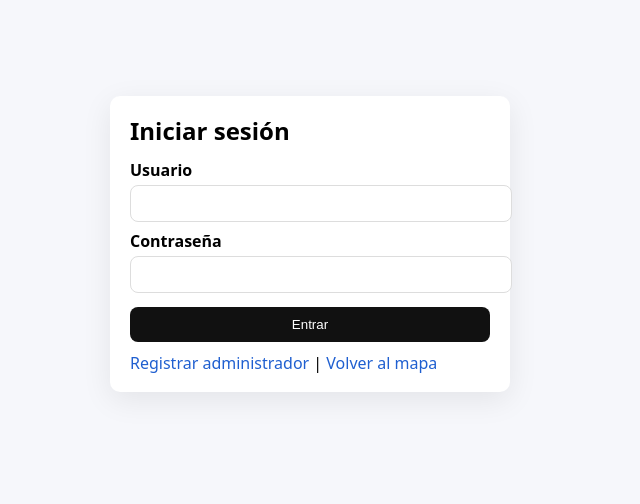
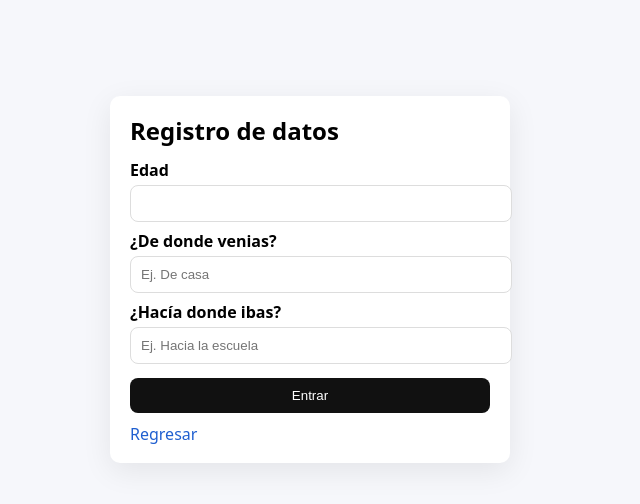
Before and after one commit to AELD73/Mapa_Cartografico, a Flask app: page /login in a window 1280 px wide. Shown: the top 504 px of the page, without its empty margins (330-970 px from the left). Run offline with Flask 3, Linux system fonts and the light colour scheme.

Commit message:
cambios para el funcionamiento directo de la BD

```diff
--- a/app.py
+++ b/app.py
@@ -3,6 +3,7 @@ import sqlite3
 from datetime import datetime
 from functools import wraps
 from io import BytesIO
+import json
 
 import pandas as pd
 from flask import (
@@ -12,19 +13,20 @@ from flask import (
 from werkzeug.security import generate_password_hash, check_password_hash
 
 BASE_DIR = os.path.dirname(__file__)
-DB_PATH = os.path.join(BASE_DIR, "pines.db" )
+DB_PATH = os.path.join(BASE_DIR, "pines.db")
 
 app = Flask(__name__)
 app.secret_key = os.environ.get("FLASK_SECRET_KEY", "cambia_esta_llave_supersecreta")
-1161201
+
 # -----------------------
 # DB helpers
 # -----------------------
 def get_db():
     if "db" not in g:
-        g.db = sqlite3.connect(DB_PATH, check_same_thread=False)
+        g.db = sqlite3.connect(DB_PATH)
         g.db.row_factory = sqlite3.Row
     return g.db
+
 
 @app.teardown_appcontext
 def close_db(exception):
@@ -32,21 +34,71 @@ def close_db(exception):
     if db is not None:
         db.close()
 
+
 def init_db():
     db = get_db()
-    # Pines
-    db.execute("""
-        CREATE TABLE IF NOT EXISTS pins (
+    cursor = db.cursor()
+
+    # Tabla para las visitas (datos del formulario login.html)
+    cursor.execute("""
+        CREATE TABLE IF NOT EXISTS visitas (
             id INTEGER PRIMARY KEY AUTOINCREMENT,
-            titulo TEXT,
-            descripcion TEXT,
-            lon REAL NOT NULL,
-            lat REAL NOT NULL,
+            edad INTEGER,
+            origen TEXT,
+            destino TEXT,
             creado_en TEXT NOT NULL
         )
     """)
-    # Usuarios
-    db.execute("""
+
+    # Pins colocados en el mapa, ligados a una visita
+    cursor.execute("""
+        CREATE TABLE IF NOT EXISTS pines (
+            id INTEGER PRIMARY KEY AUTOINCREMENT,
+            visita_id INTEGER NOT NULL,
+            codigo_pin TEXT NOT NULL,
+            lat REAL NOT NULL,
+            lon REAL NOT NULL,
+            nom TEXT,
+            idu TEXT,
+            creado_en TEXT NOT NULL,
+            FOREIGN KEY(visita_id) REFERENCES visitas(id)
+        )
+    """)
+
+    # Catálogo de tipos de pines (movilidad / violencia)
+    cursor.execute("""
+        CREATE TABLE IF NOT EXISTS catalogo_pines (
+            codigo TEXT PRIMARY KEY,
+            nombre TEXT NOT NULL,
+            categoria TEXT NOT NULL CHECK(categoria IN ('movilidad','violencia'))
+        )
+    """)
+
+    cursor.executemany("""
+        INSERT OR IGNORE INTO catalogo_pines (codigo, nombre, categoria)
+        VALUES (?, ?, ?)
+    """, [
+        ('STP','Sin transporte público','movilidad'),
+        ('EVP','Estacionamiento en vía pública','movilidad'),
+        ('DEB','Deterioro en banqueta','movilidad'),
+        ('COV','Congestión vehicular','movilidad'),
+        ('BAP','Barrera peatonal','movilidad'),
+        ('CRI','Cruce inseguro','movilidad'),
+        ('CAI','Calle insegura','movilidad'),
+        ('CME','Ciclovía en mal estado','movilidad'),
+        ('CSC','Ciclovía sin conexión','movilidad'),
+        ('VIP','Violencia psicológica','violencia'),
+        ('AEP','Acoso sexual en espacios públicos','violencia'),
+        ('VIO','Violación','violencia'),
+        ('VFI','Violencia física','violencia'),
+        ('FEM','Feminicidio','violencia'),
+        ('VIN','Violencia institucional','violencia'),
+        ('VPA','Violencia patrimonial','violencia'),
+        ('VCO','Violencia comunitaria','violencia')
+    ])
+
+    # Usuarios (para panel de administración)
+    cursor.execute("""
         CREATE TABLE IF NOT EXISTS users (
             id INTEGER PRIMARY KEY AUTOINCREMENT,
             username TEXT UNIQUE NOT NULL,
@@ -54,17 +106,28 @@ def init_db():
             role TEXT NOT NULL CHECK(role IN ('admin','user'))
         )
     """)
-    # Settings
-    db.execute("""
+
+    # Configuración del mapa
+    cursor.execute("""
         CREATE TABLE IF NOT EXISTS settings (
-            id INTEGER PRIMARY KEY CHECK (id = 1),
+            id INTEGER PRIMARY KEY CHECK(id = 1),
             center_lon REAL NOT NULL DEFAULT -99.1332,
             center_lat REAL NOT NULL DEFAULT 19.4326,
             zoom REAL NOT NULL DEFAULT 12
         )
     """)
-    db.execute("INSERT OR IGNORE INTO settings (id) VALUES (1)")
+    cursor.execute("INSERT OR IGNORE INTO settings (id) VALUES (1)")
+
+    # Índices para acelerar consultas
+    cursor.execute("CREATE INDEX IF NOT EXISTS idx_pines_visita ON pines(visita_id)")
+    cursor.execute("CREATE INDEX IF NOT EXISTS idx_pines_codigo ON pines(codigo_pin)")
+    cursor.execute("CREATE INDEX IF NOT EXISTS idx_pines_created ON pines(creado_en)")
+    cursor.execute("CREATE INDEX IF NOT EXISTS idx_visitas_created ON visitas(creado_en)")
+
     db.commit()
+
+
+
 
 # -----------------------
 # Decoradores
@@ -78,6 +141,7 @@ def login_required(f):
         return f(*args, **kwargs)
     return wrapper
 
+
 def admin_required(f):
     @wraps(f)
     def wrapper(*args, **kwargs):
@@ -90,13 +154,23 @@ def admin_required(f):
         return f(*args, **kwargs)
     return wrapper
 
+
 # -----------------------
 # Rutas principales
 # -----------------------
 @app.route("/")
 def index():
-    init_db()
-    return render_template("index.html", user=session.get("username"), role=session.get("role"))
+    # Si hay admin logueado
+    if "user_id" in session:
+        return render_template("index.html", user=session.get("username"), role=session.get("role"))
+
+    # Si hay una visita registrada (participante normal)
+    if "visita_id" in session:
+        return render_template("index.html", user=None, role=None)
+
+    # Si no ha llenado formulario, mostrar login.html (encuesta)
+    return render_template("login.html")
+
 
 # -----------------------
 # API Pines
@@ -104,19 +178,25 @@ def index():
 @app.route("/api/pins", methods=["GET"])
 def get_pins():
     db = get_db()
-    q = "SELECT id, titulo, descripcion, lon, lat, creado_en FROM pins"
+    # Usamos la tabla pines (con e) que definimos en init_db
+    q = """
+        SELECT id, visita_id, codigo_pin, nom, idu, lon, lat, creado_en
+        FROM pines
+    """
     params, clauses = [], []
 
     date_str = request.args.get("date")
     start = request.args.get("start")
     end = request.args.get("end")
     month = request.args.get("month")
-    year  = request.args.get("year")
+    year = request.args.get("year")
 
     if date_str:
         clauses.append("strftime('%Y-%m-%d', creado_en) = ?")
-        try: params.append(datetime.fromisoformat(date_str).date().isoformat())
-        except ValueError: return jsonify({"error": "date inválida (YYYY-MM-DD)"}), 400
+        try:
+            params.append(datetime.fromisoformat(date_str).date().isoformat())
+        except ValueError:
+            return jsonify({"error": "date inválida (YYYY-MM-DD)"}), 400
 
     if month:
         try:
@@ -135,38 +215,68 @@ def get_pins():
 
     if start or end:
         if start:
-            try: datetime.fromisoformat(start)
-            except ValueError: return jsonify({"error": "start inválida (YYYY-MM-DD)"}), 400
-            clauses.append("date(creado_en) >= ?"); params.append(start)
+            try:
+                datetime.fromisoformat(start)
+            except ValueError:
+                return jsonify({"error": "start inválida (YYYY-MM-DD)"}), 400
+            clauses.append("date(creado_en) >= ?")
+            params.append(start)
         if end:
-            try: datetime.fromisoformat(end)
-            except ValueError: return jsonify({"error": "end inválida (YYYY-MM-DD)"}), 400
-            clauses.append("date(creado_en) <= ?"); params.append(end)
+            try:
+                datetime.fromisoformat(end)
+            except ValueError:
+                return jsonify({"error": "end inválida (YYYY-MM-DD)"}), 400
+            clauses.append("date(creado_en) <= ?")
+            params.append(end)
 
-    if clauses: q += " WHERE " + " AND ".join(clauses)
+    if clauses:
+        q += " WHERE " + " AND ".join(clauses)
     q += " ORDER BY id DESC"
+
     rows = db.execute(q, params).fetchall()
     return jsonify([dict(r) for r in rows]), 200
+
 
 @app.route("/api/pins", methods=["POST"])
 def add_pin():
     payload = request.get_json(force=True)
+
     lon = payload.get("lon")
     lat = payload.get("lat")
-    titulo = (payload.get("titulo") or "").strip()
-    descripcion = (payload.get("descripcion") or "").strip()
+    codigo_pin = (payload.get("codigo_pin") or "").strip()
+    nom = (payload.get("nom") or "").strip()
+    idu = (payload.get("idu") or "").strip()
 
     if lon is None or lat is None:
         return jsonify({"error": "Faltan coordenadas lon/lat"}), 400
+    if not codigo_pin:
+        return jsonify({"error": "Falta código del pin (codigo_pin)"}), 400
+
+    # Ligamos el pin a la visita almacenada en sesión
+    visita_id = session.get("visita_id")
+    if not visita_id:
+        return jsonify({"error": "No hay visita activa en la sesión."}), 400
 
     db = get_db()
     db.execute(
-        "INSERT INTO pins (titulo, descripcion, lon, lat, creado_en) VALUES (?, ?, ?, ?, ?)",
-        (titulo, descripcion, float(lon), float(lat), datetime.now().isoformat(timespec="seconds"))
+        """
+        INSERT INTO pines (visita_id, codigo_pin, lat, lon, nom, idu, creado_en)
+        VALUES (?, ?, ?, ?, ?, ?, ?)
+        """,
+        (
+            int(visita_id),
+            codigo_pin,
+            float(lat),
+            float(lon),
+            nom or None,
+            idu or None,
+            datetime.now().isoformat(timespec="seconds"),
+        ),
     )
     db.commit()
     new_id = db.execute("SELECT last_insert_rowid() AS id").fetchone()["id"]
     return jsonify({"ok": True, "id": new_id}), 201
+
 
 # -----------------------
 # API Settings
@@ -176,6 +286,7 @@ def get_settings():
     db = get_db()
     row = db.execute("SELECT center_lon, center_lat, zoom FROM settings WHERE id=1").fetchone()
     return jsonify(dict(row)), 200
+
 
 @app.route("/api/settings", methods=["POST"])
 @admin_required
@@ -189,9 +300,13 @@ def save_settings():
         return jsonify({"error": "Valores inválidos"}), 400
 
     db = get_db()
-    db.execute("UPDATE settings SET center_lon=?, center_lat=?, zoom=? WHERE id=1", (lon, lat, zoom))
+    db.execute(
+        "UPDATE settings SET center_lon=?, center_lat=?, zoom=? WHERE id=1",
+        (lon, lat, zoom),
+    )
     db.commit()
     return jsonify({"ok": True}), 200
+
 
 # -----------------------
 # Exportar Excel
@@ -204,15 +319,21 @@ def export_excel():
     start = request.args.get("start")
     end = request.args.get("end")
     month = request.args.get("month")
-    year  = request.args.get("year")
+    year = request.args.get("year")
 
-    base = "SELECT id, titulo, descripcion, lon, lat, creado_en FROM pins"
+    base = """
+        SELECT id, visita_id, codigo_pin, nom, idu, lon, lat, creado_en
+        FROM pines
+    """
     params, clauses = [], []
 
     if date_str:
-        try: datetime.fromisoformat(date_str)
-        except ValueError: return "date inválida (YYYY-MM-DD)", 400
-        clauses.append("strftime('%Y-%m-%d', creado_en) = ?"); params.append(date_str)
+        try:
+            datetime.fromisoformat(date_str)
+        except ValueError:
+            return "date inválida (YYYY-MM-DD)", 400
+        clauses.append("strftime('%Y-%m-%d', creado_en) = ?")
+        params.append(date_str)
 
     if month:
         try:
@@ -220,22 +341,30 @@ def export_excel():
             datetime(int(y), int(m), 1)
         except Exception:
             return "month inválido (YYYY-MM)", 400
-        clauses.append("strftime('%Y-%m', creado_en) = ?"); params.append(month)
+        clauses.append("strftime('%Y-%m', creado_en) = ?")
+        params.append(month)
 
     if year:
         if not (year.isdigit() and len(year) == 4):
             return "year inválido (YYYY)", 400
-        clauses.append("strftime('%Y', creado_en) = ?"); params.append(year)
+        clauses.append("strftime('%Y', creado_en) = ?")
+        params.append(year)
 
     if start or end:
         if start:
-            try: datetime.fromisoformat(start)
-            except ValueError: return "start inválida (YYYY-MM-DD)", 400
-            clauses.append("date(creado_en) >= ?"); params.append(start)
+            try:
+                datetime.fromisoformat(start)
+            except ValueError:
+                return "start inválida (YYYY-MM-DD)", 400
+            clauses.append("date(creado_en) >= ?")
+            params.append(start)
         if end:
-            try: datetime.fromisoformat(end)
-            except ValueError: return "end inválida (YYYY-MM-DD)", 400
-            clauses.append("date(creado_en) <= ?"); params.append(end)
+            try:
+                datetime.fromisoformat(end)
+            except ValueError:
+                return "end inválida (YYYY-MM-DD)", 400
+            clauses.append("date(creado_en) <= ?")
+            params.append(end)
 
     where = (" WHERE " + " AND ".join(clauses)) if clauses else ""
     df = pd.read_sql_query(base + where + " ORDER BY id", db, params=params)
@@ -245,19 +374,30 @@ def export_excel():
         df.to_excel(writer, sheet_name="Pines", index=False)
         ws = writer.sheets["Pines"]
         for i, col in enumerate(df.columns):
-            width = min(max([len(str(x)) for x in df[col].astype(str).values] + [len(col)]) + 2, 40)
+            width = min(
+                max([len(str(x)) for x in df[col].astype(str).values] + [len(col)]) + 2,
+                40,
+            )
             ws.set_column(i, i, width)
     output.seek(0)
 
     kind = (
-        f"dia_{date_str}" if date_str else
-        f"mes_{month}" if month else
-        f"anio_{year}" if year else
-        (f"{start}_a_{end}" if (start or end) else "todo")
+        f"dia_{date_str}"
+        if date_str
+        else f"mes_{month}"
+        if month
+        else f"anio_{year}"
+        if year
+        else (f"{start}_a_{end}" if (start or end) else "todo")
     )
     filename = f"pines_{kind}_{datetime.now().strftime('%Y%m%d_%H%M%S')}.xlsx"
-    return send_file(output, as_attachment=True, download_name=filename,
-                     mimetype="application/vnd.openxmlformats-officedocument.spreadsheetml.sheet")
+    return send_file(
+        output,
+        as_attachment=True,
+        download_name=filename,
+        mimetype="application/vnd.openxmlformats-officedocument.spreadsheetml.sheet",
+    )
+
 
 # -----------------------
 # Vistas de administración
@@ -266,9 +406,14 @@ def export_excel():
 @admin_required
 def admin_panel():
     db = get_db()
-    admins = db.execute("SELECT id, username FROM users WHERE role='admin' ORDER BY username").fetchall()
-    s = db.execute("SELECT center_lon, center_lat, zoom FROM settings WHERE id=1").fetchone()
+    admins = db.execute(
+        "SELECT id, username FROM users WHERE role='admin' ORDER BY username"
+    ).fetchall()
+    s = db.execute(
+        "SELECT center_lon, center_lat, zoom FROM settings WHERE id=1"
+    ).fetchone()
     return render_template("admin_panel.html", admins=admins, settings=s)
+
 
 @app.route("/admin/create", methods=["POST"])
 @admin_required
@@ -281,29 +426,39 @@ def admin_create():
     pw_hash = generate_password_hash(password)
     db = get_db()
     try:
-        db.execute("INSERT INTO users (username, password_hash, role) VALUES (?,?,?)",
-                   (username, pw_hash, "admin"))
+        db.execute(
+            "INSERT INTO users (username, password_hash, role) VALUES (?,?,?)",
+            (username, pw_hash, "admin"),
+        )
         db.commit()
         flash("Administrador creado.", "ok")
     except sqlite3.IntegrityError:
         flash("Ese usuario ya existe.", "error")
     return redirect(url_for("admin_panel"))
 
+
 @app.route("/admin/main")
 @admin_required
 def main_admin():
     db = get_db()
-    s = db.execute("SELECT center_lon, center_lat, zoom FROM settings WHERE id=1").fetchone()
-    return render_template("main_admin.html", settings=s, user=session.get("username"))
+    s = db.execute(
+        "SELECT center_lon, center_lat, zoom FROM settings WHERE id=1"
+    ).fetchone()
+    return render_template(
+        "main_admin.html", settings=s, user=session.get("username")
+    )
+
 
 # -----------------------
-# Registro/Login
+# Registro/Login de administrador
 # -----------------------
 @app.route("/admin/registro", methods=["GET", "POST"])
 def admin_register():
     init_db()
     db = get_db()
-    existing_admin = db.execute("SELECT COUNT(1) c FROM users WHERE role='admin'").fetchone()["c"]
+    existing_admin = db.execute(
+        "SELECT COUNT(1) c FROM users WHERE role='admin'"
+    ).fetchone()["c"]
 
     if existing_admin > 0 and session.get("role") != "admin":
         flash("Ya existe un administrador. Inicia sesión o pide alta.", "warn")
@@ -318,8 +473,10 @@ def admin_register():
 
         pw_hash = generate_password_hash(password)
         try:
-            db.execute("INSERT INTO users (username, password_hash, role) VALUES (?,?,?)",
-                       (username, pw_hash, "admin"))
+            db.execute(
+                "INSERT INTO users (username, password_hash, role) VALUES (?,?,?)",
+                (username, pw_hash, "admin"),
+            )
             db.commit()
             flash("Administrador creado. Ya puedes iniciar sesión.", "ok")
             return redirect(url_for("login"))
@@ -328,26 +485,49 @@ def admin_register():
 
     return render_template("admin_register.html")
 
+
+# -----------------------
+# Login de participantes (formulario login.html)
+# -----------------------
 @app.route("/login", methods=["GET", "POST"])
 def login():
-    init_db()
-    if request.method == "POST":
-        username = (request.form.get("username") or "").strip()
-        password = request.form.get("password") or ""
+    if request.method == "GET":
+        # Muestra el formulario (edad, origen, destino, etc.)
+        return render_template("login.html")
 
-        db = get_db()
-        row = db.execute("SELECT id, username, password_hash, role FROM users WHERE username=?", (username,)).fetchone()
-        if row and check_password_hash(row["password_hash"], password):
-            session["user_id"] = row["id"]
-            session["username"] = row["username"]
-            session["role"] = row["role"]
-            flash("Sesión iniciada.", "ok")
-            dest = request.args.get("next") or url_for("index")
-            return redirect(dest)
-        else:
-            flash("Usuario o contraseña inválidos.", "error")
+    # POST: viene del formulario login.html
+    edad_raw = request.form.get("edad")
+    origen = (request.form.get("origen") or "").strip()
+    destino = (request.form.get("destino") or "").strip()
 
-    return render_template("login.html")
+    # Validaciones básicas (ajusta según tu HTML)
+    try:
+        edad = int(edad_raw)
+    except (TypeError, ValueError):
+        flash("Edad inválida.", "error")
+        return render_template("login.html")
+
+    if not origen or not destino:
+        flash("Origen y destino son obligatorios.", "error")
+        return render_template("login.html")
+
+    db = get_db()
+    cursor = db.cursor()
+    cursor.execute(
+        """
+        INSERT INTO visitas (edad, origen, destino, creado_en)
+        VALUES (?, ?, ?, ?)
+        """,
+        (edad, origen, destino, datetime.now().isoformat(timespec="seconds")),
+    )
+    db.commit()
+
+    visita_id = cursor.lastrowid
+    session["visita_id"] = visita_id
+
+    flash(f"Gracias por tu participación. Tu folio es: {visita_id}", "success")
+    return redirect(url_for("index"))
+
 
 @app.route("/logout")
 def logout():
@@ -355,8 +535,13 @@ def logout():
     flash("Sesión cerrada.", "ok")
     return redirect(url_for("index"))
 
+
 # -----------------------
 # Main
 # -----------------------
 if __name__ == "__main__":
+    # Inicializamos la BD al arrancar la app
+    with app.app_context():
+        init_db()
+
     app.run(host="0.0.0.0", port=3000, debug=True)
--- a/templates/login.html
+++ b/templates/login.html
@@ -1,42 +1,80 @@
-<!doctype html>
+<!DOCTYPE html>
 <html lang="es">
   <head>
     <meta charset="utf-8" />
     <title>Iniciar sesión</title>
     <meta name="viewport" content="width=device-width, initial-scale=1" />
     <style>
-    body { font-family: system-ui, Arial; margin: 0; background: #f6f7fb; }
-    .card { max-width: 360px; margin: 12vh auto; background: #fff; padding: 18px 20px; border-radius: 10px; box-shadow: 0 8px 30px rgba(0,0,0,.08); }
-    h2 { margin: 0 0 12px 0; }
-    label { display:block; margin-top:8px; font-weight:600; }
-    input { width:100%; padding:10px; border:1px solid #ddd; border-radius:8px; margin-top:4px; }
-    button { margin-top:14px; padding:10px; width:100%; border:0; border-radius:8px; background:#111; color:#fff; cursor:pointer; }
-    a { display:inline-block; margin-top:10px; text-decoration:none; color:#1f5fd0; }
-    .msg { color:#b00; font-size: 13px; margin-top: 6px; }
+      body {
+        font-family: system-ui, Arial;
+        margin: 0;
+        background: #f6f7fb;
+      }
+      .card {
+        max-width: 360px;
+        margin: 12vh auto;
+        background: #fff;
+        padding: 18px 20px;
+        border-radius: 10px;
+        box-shadow: 0 8px 30px rgba(0, 0, 0, 0.08);
+      }
+      h2 {
+        margin: 0 0 12px 0;
+      }
+      label {
+        display: block;
+        margin-top: 8px;
+        font-weight: 600;
+      }
+      input {
+        width: 100%;
+        padding: 10px;
+        border: 1px solid #ddd;
+        border-radius: 8px;
+        margin-top: 4px;
+      }
+      button {
+        margin-top: 14px;
+        padding: 10px;
+        width: 100%;
+        border: 0;
+        border-radius: 8px;
+        background: #111;
+        color: #fff;
+        cursor: pointer;
+      }
+      a {
+        display: inline-block;
+        margin-top: 10px;
+        text-decoration: none;
+        color: #1f5fd0;
+      }
+      .msg {
+        color: #b00;
+        font-size: 13px;
+        margin-top: 6px;
+      }
     </style>
   </head>
   <body>
     <div class="card">
-    <h2>Iniciar sesión</h2>
+      <h2>Registro de datos</h2>
 
-    {% with msgs = get_flashed_messages(with_categories=true) %}
-      {% if msgs %}
-        {% for cat, m in msgs %}
-          <div class="msg">{{ m }}</div>
-        {% endfor %}
-      {% endif %}
-    {% endwith %}
+      <div class="msg"></div>
 
-    <form method="post" action="{{ url_for('login', next=request.args.get('next')) }}">
-      <label>Usuario</label>
-      <input type="text" name="username" required>
-      <label>Contraseña</label>
-      <input type="password" name="password" required>
+      <form
+        method="post"
+        action="{{ url_for('login')}}">
+        <label>Edad</label>
+        <input type="text" name="edad" required />
+        <label>¿De donde venias?</label>
+        <input type="text" name="origen" placeholder="Ej. De casa" required />
+        <label>¿Hacía donde ibas?</label>
+        <input type="text" name="destino" placeholder="Ej. Hacia la escuela" required />
         <button type="submit">Entrar</button>
       </form>
 
-    <a href="{{ url_for('admin_register') }}">Registrar administrador</a> |
-    <a href="{{ url_for('index') }}">Volver al mapa</a>
+      <a href="">Regresar </a> <!--Aquí ira el link de regreso a la pagina de LFU-->
     </div>
   </body>
 </html>
```
Also changed, not shown: pines.db. Lines whose indentation alone changed are shown as unchanged.
